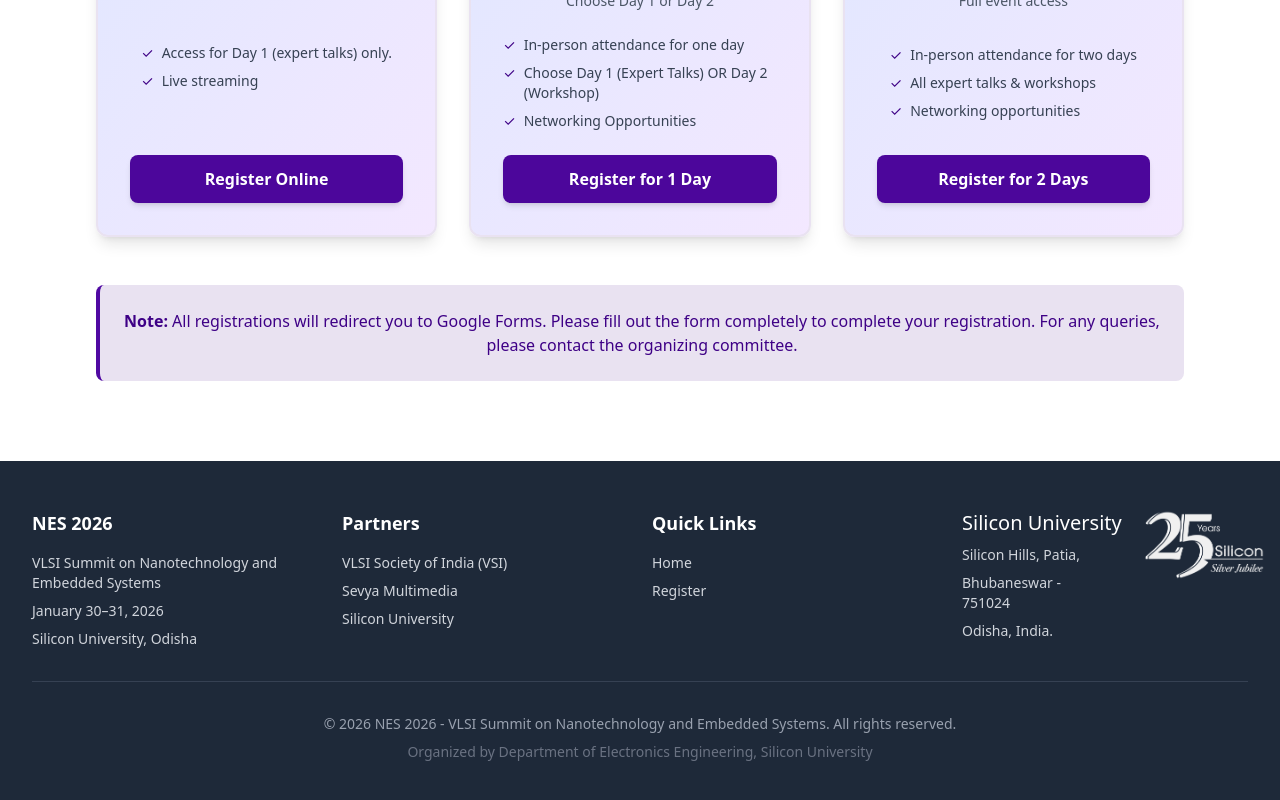
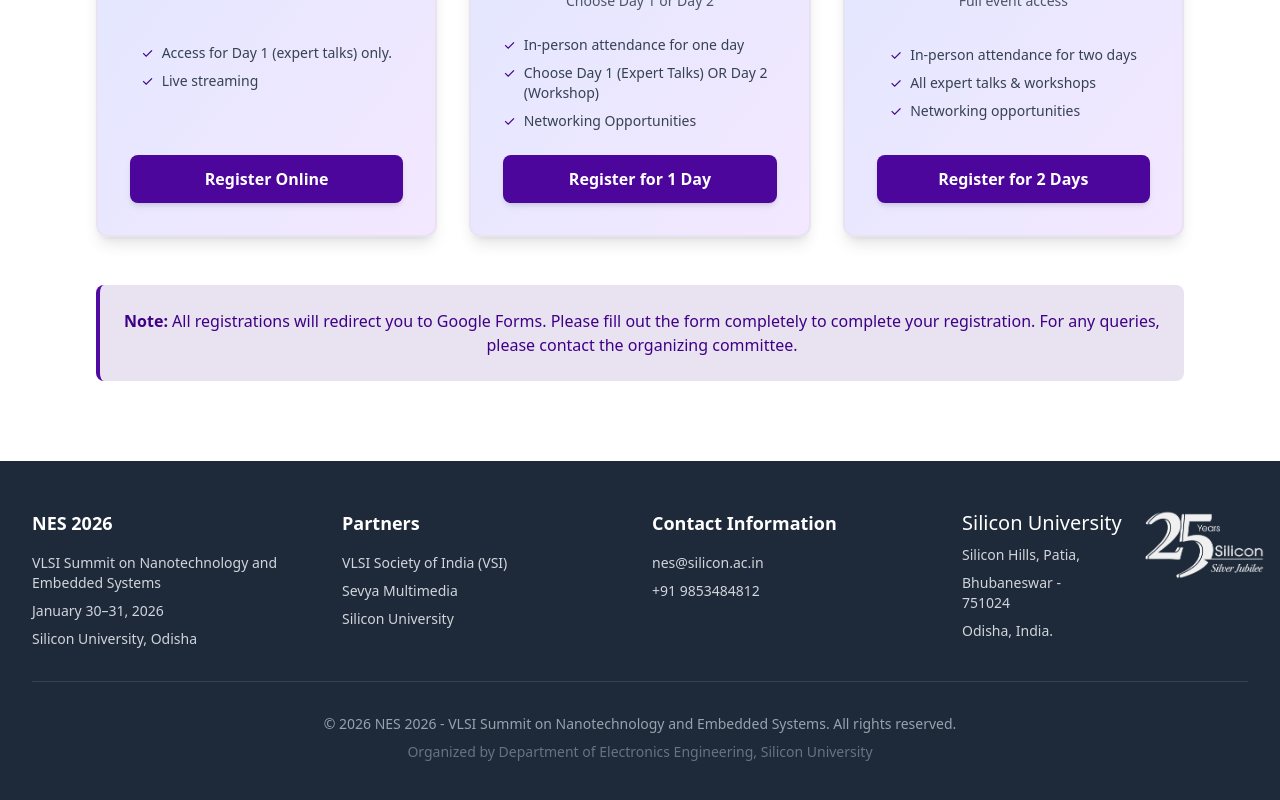
Before and after one commit to Rizvi-hassan/nes_2026, a React (Vite) app: page /register in a window 1280 px wide. Shown: the part 463-1263 px from the top of the page. Built offline with nearby package versions, Linux system fonts and the light colour scheme.

Commit message:
replace quick links with contact information

```diff
--- a/src/components/Footer.jsx
+++ b/src/components/Footer.jsx
@@ -29,17 +29,13 @@ function Footer() {
 
                     {/* Contact */}
                     <div>
-                        <h3 className="text-white font-bold text-lg mb-4">Quick Links</h3>
+                        <h3 className="text-white font-bold text-lg mb-4">Contact Information</h3>
                         <ul className="space-y-2 text-sm">
                             <li>
-                                <a href="/" className="hover:text-white transition-colors">
-                                    Home
-                                </a>
+                                nes@silicon.ac.in
                             </li>
                             <li>
-                                <a href="/register" className="hover:text-white transition-colors">
-                                    Register
-                                </a>
+                                +91 9853484812
                             </li>
                         </ul>
                     </div>
```
